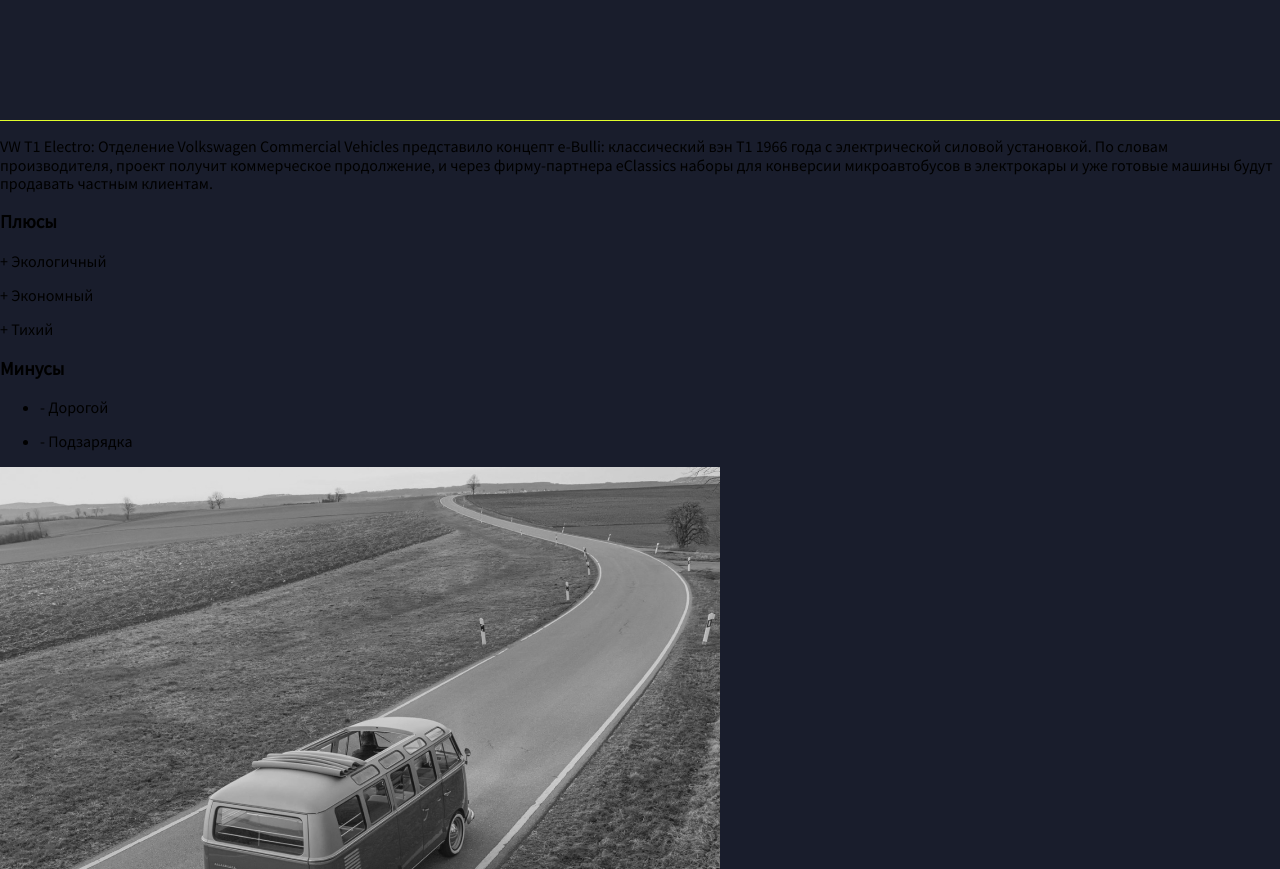
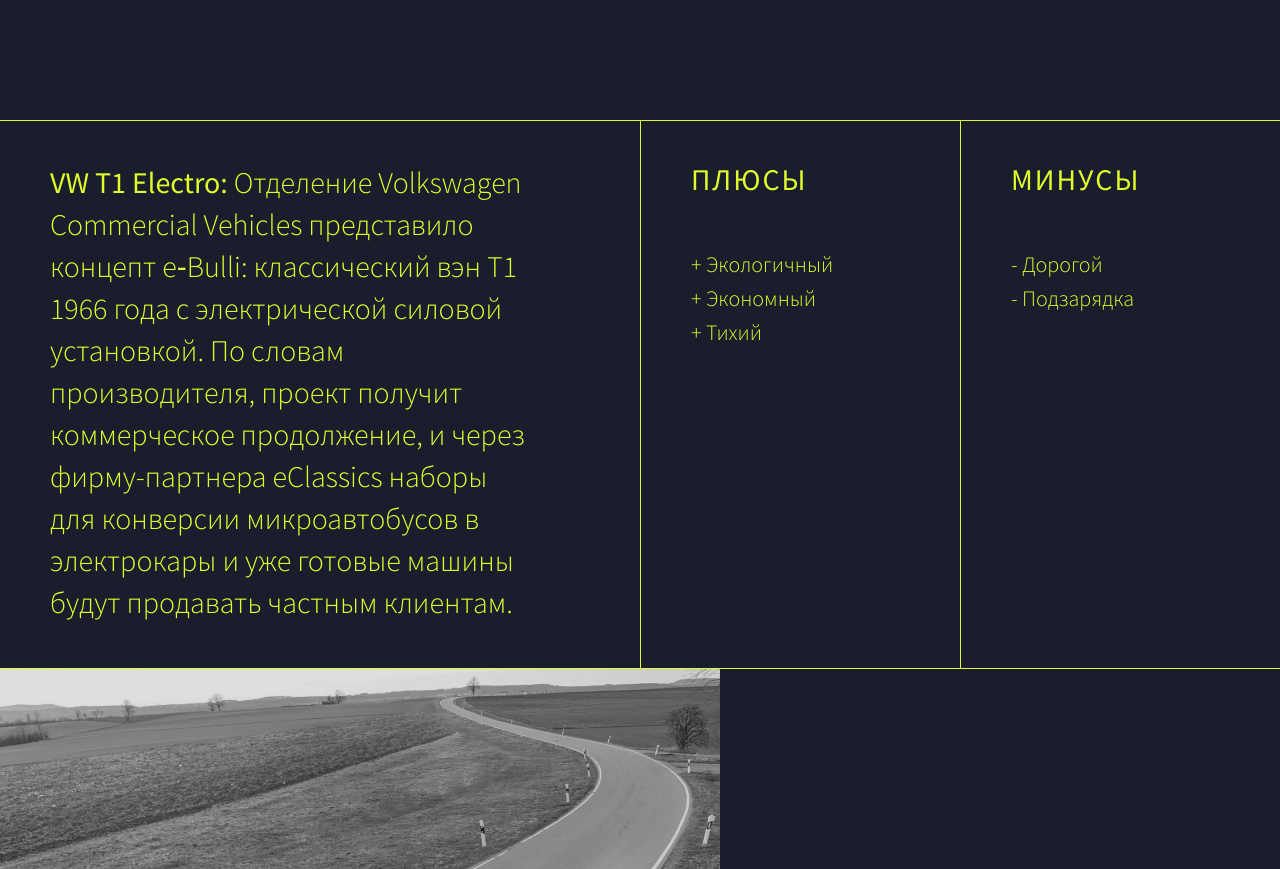
Before and after one commit to insomniac-bear/auto-magazine, a plain HTML site: page index.html in a window 1280 px wide. Shown: the part 760-1629 px from the top of the page. Drawn offline with Linux system fonts and the light colour scheme.

Commit message:
feat: add facts style

```diff
--- a/index.html
+++ b/index.html
@@ -35,30 +35,29 @@
       <img src="./images/main-bus.jpg" alt="Микроавтобус на шоссе" class="first-screen__image">
     </section>
     <section class="facts" aria-label="Факты о Volkswagen T1">
-      <p class="facts__text">VW T1 Electro: Отделение Volkswagen Commercial Vehicles представило концепт e-Bulli: классический вэн T1 1966 года
-        с электрической силовой установкой. По словам производителя, проект получит коммерческое продолжение, и через фирму-партнера eClassics наборы для конверсии микроавтобусов в электрокары и уже готовые машины будут продавать частным клиентам.</p>
+      <p class="facts__text"><span class="facts__text_dedicated">VW T1 Electro:</span> Отделение Volkswagen Commercial Vehicles представило концепт e&#8209;Bulli: классический вэн T1 1966 года с электрической силовой установкой. По словам производителя, проект получит коммерческое продолжение, и через фирму-партнера eClassics наборы для конверсии микроавтобусов в электрокары и уже готовые машины будут продавать частным клиентам.</p>
       <div class="facts__container">
         <h3 class="facts__title">Плюсы</h3>
         <ul class=" list facts__list">
           <li class="facts__item">
-            <p class="facts__text facts__text">+ Экологичный</p>
+            <p class="facts__feature">+ Экологичный</p>
           </li>
           <li class="facts__item">
-            <p class="facts__text facts__text">+ Экономный</p>
+            <p class="facts__feature">+ Экономный</p>
           </li>
           <li class="facts__item">
-            <p class="facts__text facts__text">+ Тихий</p>
+            <p class="facts__feature">+ Тихий</p>
           </li>
         </ul>
       </div>
-      <div class="list facts__container">
+      <div class="facts__container">
         <h3 class="facts__title">Минусы</h3>
-        <ul class="facts__list">
+        <ul class="list facts__list">
           <li class="facts__item">
-            <p class="facts__text facts__text">- Дорогой</p>
+            <p class="facts__feature">- Дорогой</p>
           </li>
           <li class="facts__item">
-            <p class="facts__text facts__text">- Подзарядка</p>
+            <p class="facts__feature">- Подзарядка</p>
           </li>
         </ul>
       </div>
--- a/pages/index.scss
+++ b/pages/index.scss
@@ -8,3 +8,4 @@
 @import "../scss/block/header/header.scss";
 @import "../scss/block/main/main.scss";
 @import "../scss/block/first-screen/first-screen.scss";
+@import "../scss/block/facts/facts.scss";
--- /dev/null
+++ b/scss/block/facts/_facts.scss
@@ -0,0 +1,57 @@
+.facts {
+  display: grid;
+  grid-template-columns: 2fr 1fr 1fr;
+  box-sizing: border-box;
+  border-bottom: 1px solid $primary-color;
+
+  &__text {
+    margin: 40px 110px 45px 50px;
+    padding: 0;
+    color: $primary-color;
+    font-size: 30px;
+    font-weight: 300;
+    line-height: 1.4;
+    box-sizing: border-box;
+
+    &_dedicated {
+      font-weight: 400;
+    }
+  }
+
+  &__container {
+    padding: 40px 0 0 50px;
+    border-left: 1px solid $primary-color;
+  }
+
+  &__title {
+    margin: 0;
+
+    color: $primary-color;
+    font-size: 30px;
+    font-weight: 400;
+    letter-spacing: 2px;
+    line-height: 1.23;
+    text-transform: uppercase;
+  }
+
+  &__list {
+    margin: 51px 0 0 0;
+  }
+
+  &__item {
+    margin-bottom: 2px;
+
+    &:last-child {
+      margin-bottom: 0;
+    }
+  }
+
+  &__feature {
+    margin: 0;
+    padding: 0;
+    color: $primary-color;
+    font-size: 22px;
+    font-weight: 300;
+    line-height: 1.45;
+  }
+}
```
Also changed, not shown: pages/index.css.
